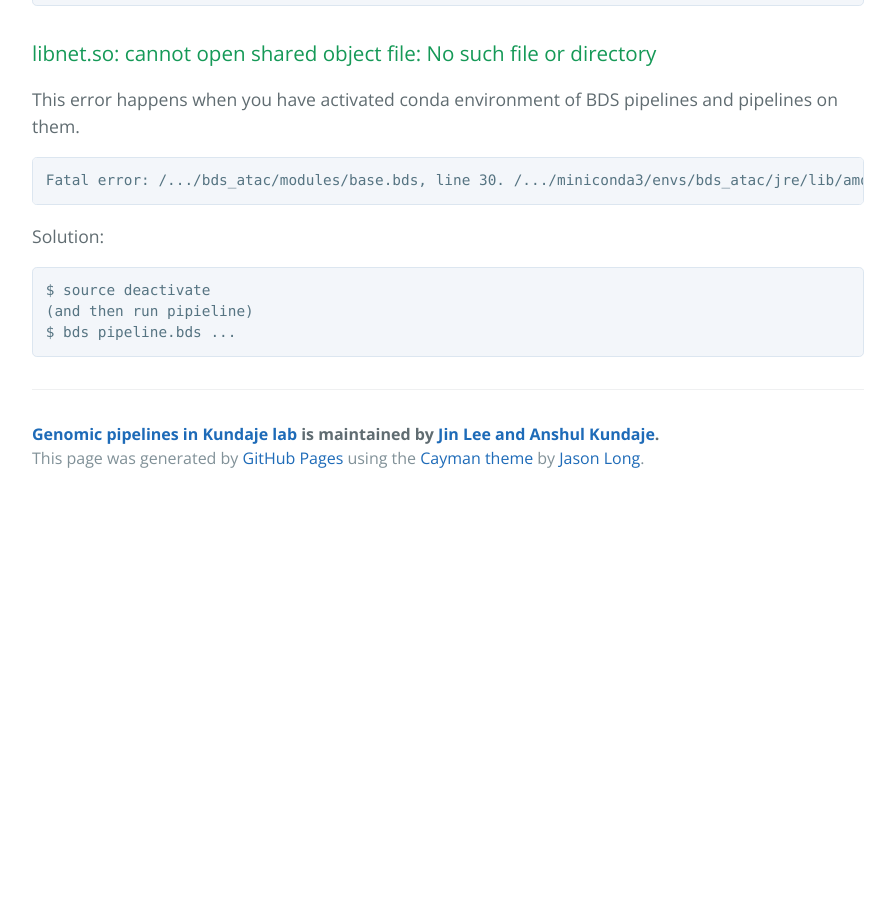
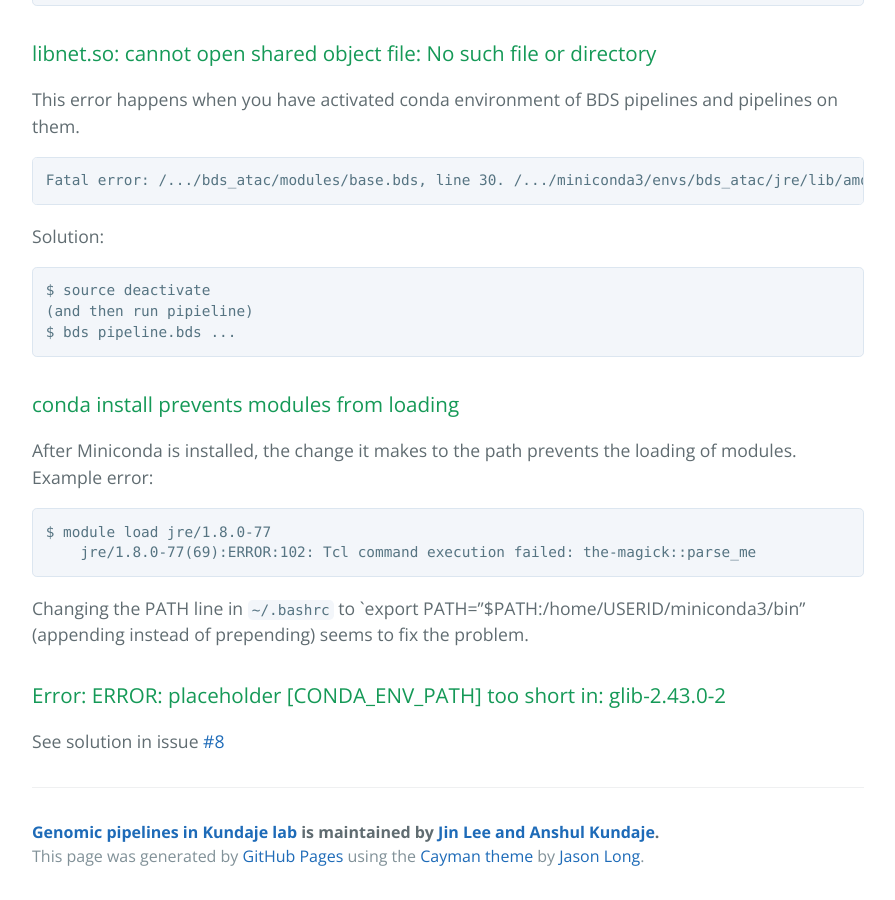
Before and after one commit to kundajelab/bds_pipeline_modules, a Jekyll site: the page built from troubleshooting.md, in a window 1280 px wide and 900 px high, scrolled down 4230 px. Shown: the whole window, without its empty margins (192-1087 px from the left). Built offline with Jekyll 4.4.1, drawn with Linux system fonts in a browser that asks for light colours; before the commit the page ends 4732 px from its top, so only the background shows below that.

Commit message:
update troubleshoot

````diff
--- a/troubleshooting.md
+++ b/troubleshooting.md
@@ -179,3 +179,16 @@ $ source deactivate
 (and then run pipieline)
 $ bds pipeline.bds ...
 ```
+
+### conda install prevents modules from loading
+
+After Miniconda is installed, the change it makes to the path prevents the loading of modules. Example error:
+```
+$ module load jre/1.8.0-77
+    jre/1.8.0-77(69):ERROR:102: Tcl command execution failed: the-magick::parse_me
+```
+Changing the PATH line in `~/.bashrc` to `export PATH="$PATH:/home/USERID/miniconda3/bin" (appending instead of prepending) seems to fix the problem.
+
+### Error: ERROR: placeholder [CONDA_ENV_PATH] too short in: glib-2.43.0-2
+
+See solution in issue [#8](https://github.com/kundajelab/chipseq_pipeline/issues/8)
````
